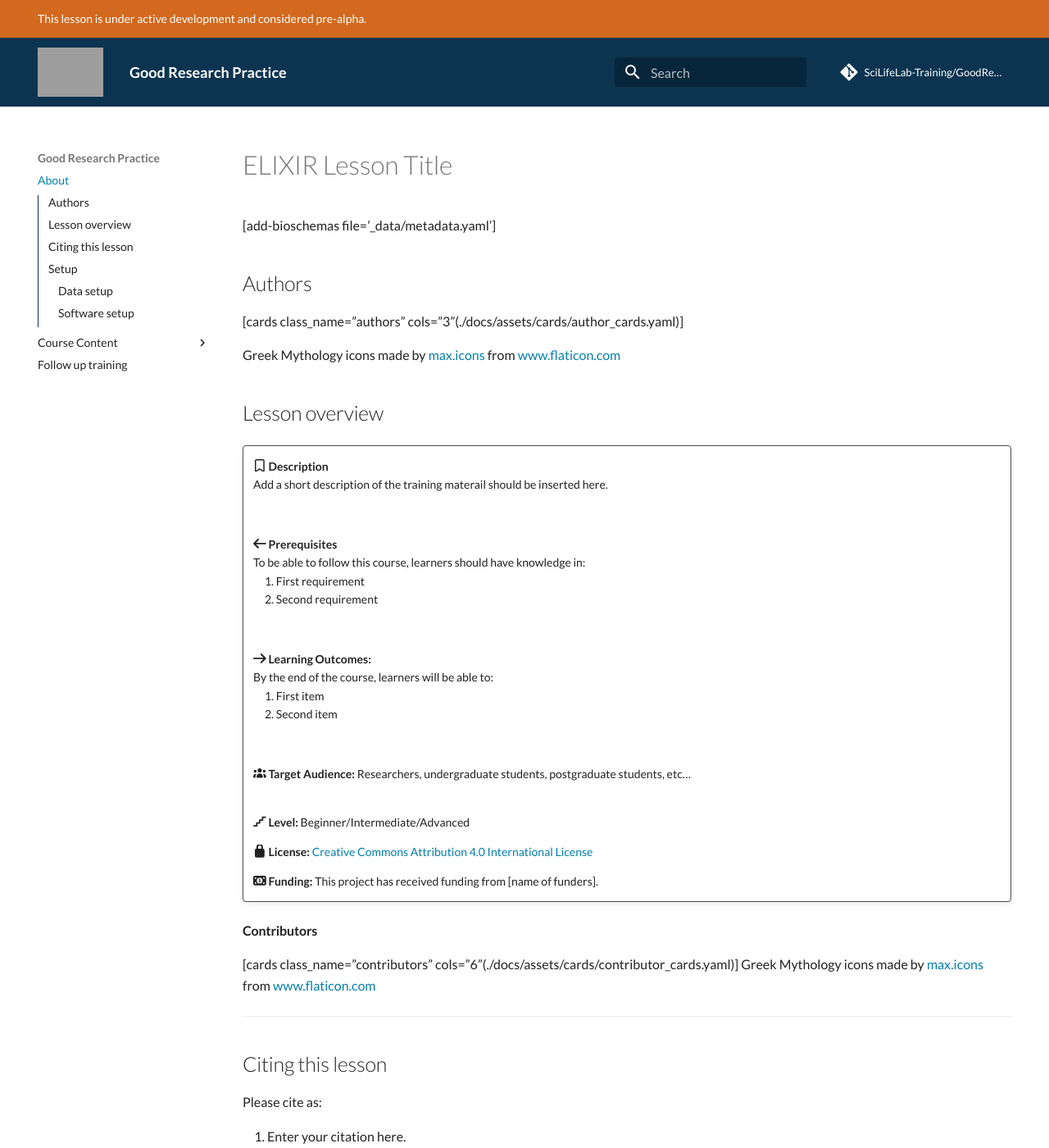
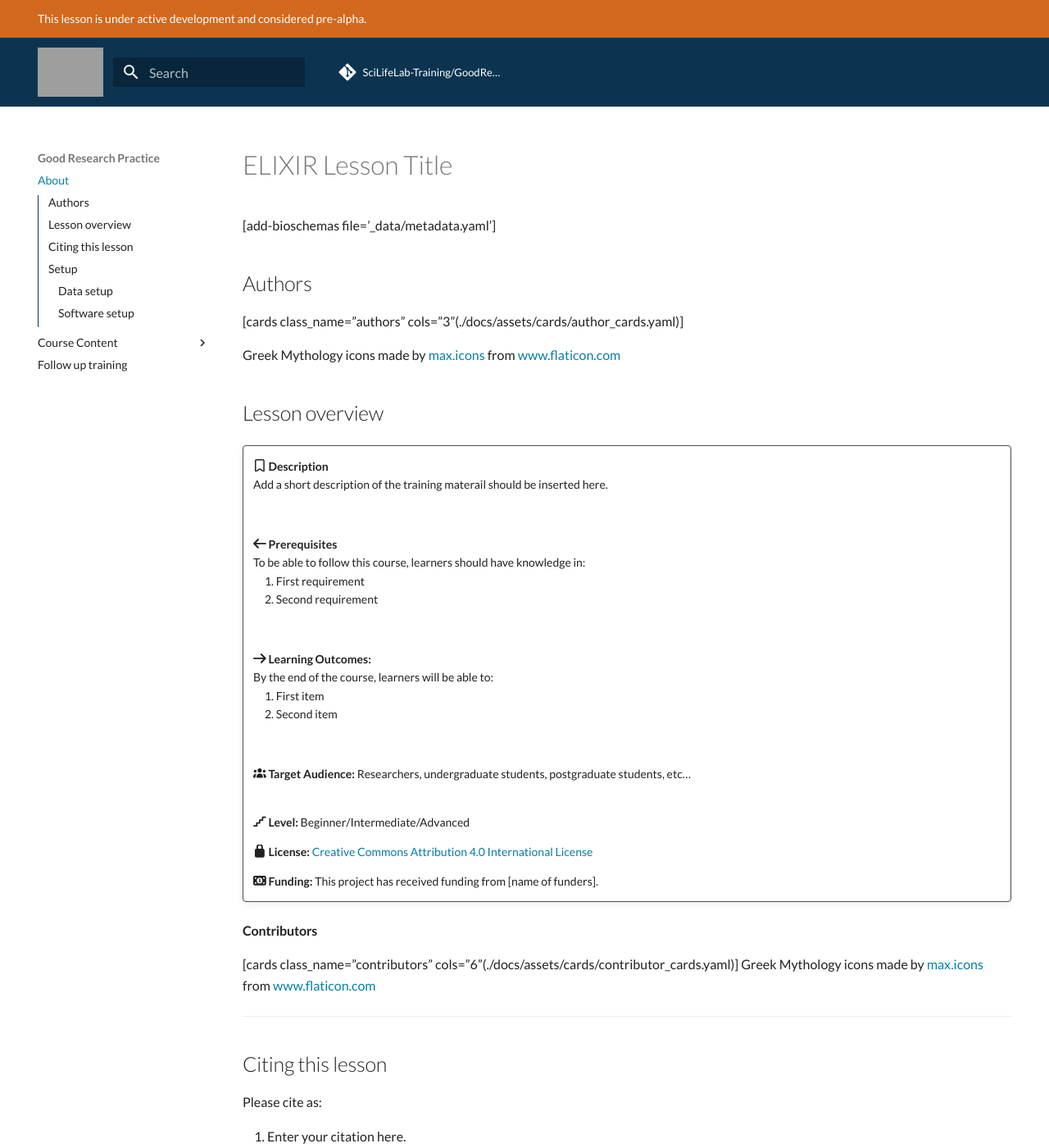
Before and after one commit to SciLifeLab-Training/Good-Research-Practice, an MkDocs documentation site: the page built from docs/index.md, in a window 1280 px wide and 1400 px high. Shown: the whole window at 82% size. Built offline with MkDocs 1.6.1 and Material for MkDocs 9.7.7, drawn with Linux system fonts in a browser that asks for light colours; grey boxes are pictures that could not be loaded.

Commit message:
Update extra.css

```diff
--- a/docs/stylesheets/extra.css
+++ b/docs/stylesheets/extra.css
@@ -59,3 +59,8 @@
   /* line-height: 1; */
   font-size: 14px;
 }
+
+/* Hide the site name in the top bar */
+.md-header__title {
+  display: none !important;
+}
```
